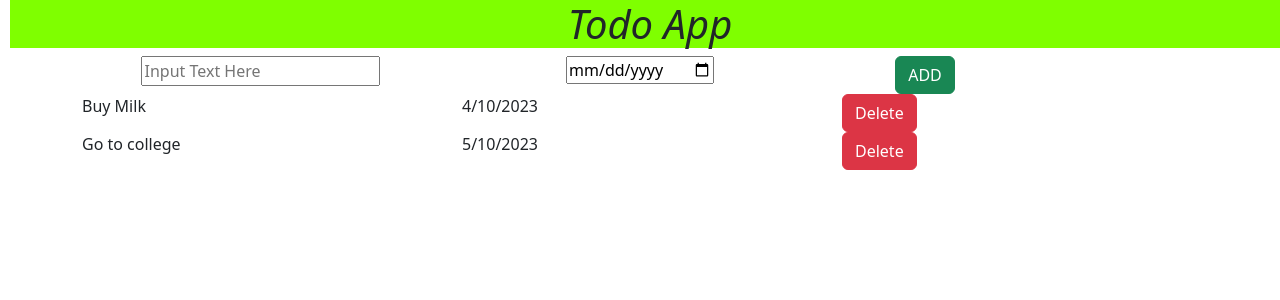
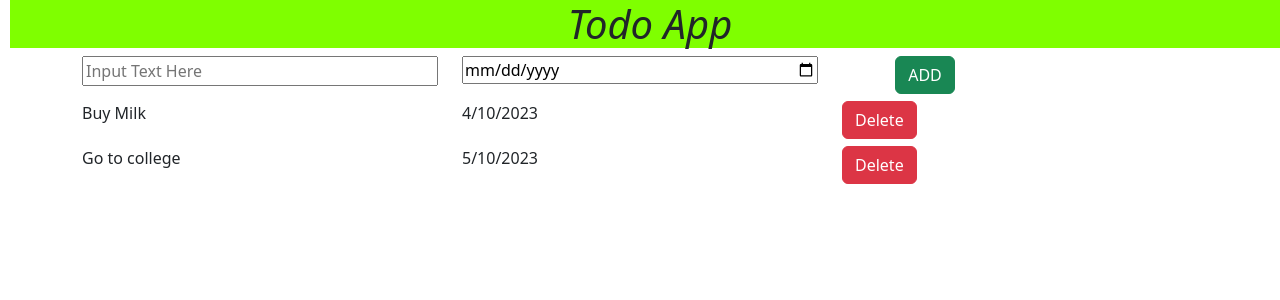
Before and after one commit to Crocodyll1/React, a React (Vite) app in the folder Projects/1-todo-app-version-1/: page / in a window 1280 px wide. Shown: the top 300 px of the page. Built offline with nearby package versions, Linux system fonts and the light colour scheme.

Commit message:
second commit

```diff
--- a/Projects/1-todo-app-version-1/src/App.css
+++ b/Projects/1-todo-app-version-1/src/App.css
@@ -11,9 +11,15 @@ h1 {
 
 
 }
+input{
+    width: 100%;
+}
 
 
 .items-container{
     text-align: left;
     /* background-color: rebeccapurple; */
 }
+.sk-row {
+    margin: 7px 3px;
+}
--- a/Projects/1-todo-app-version-1/src/components/TodoItem1.jsx
+++ b/Projects/1-todo-app-version-1/src/components/TodoItem1.jsx
@@ -6,7 +6,7 @@ function TodoItem1() {
     return (
         <div className="container">
 
-            <div className="row">
+            <div className="row sk-row">
                 <div class="col-4">
                    {TodoName}
                 </div>
--- a/Projects/1-todo-app-version-1/src/components/TodoItem2.jsx
+++ b/Projects/1-todo-app-version-1/src/components/TodoItem2.jsx
@@ -6,7 +6,7 @@ function TodoItem2() {
     return (
         <div class="container">
 
-            <div class="row">
+            <div class="row     sk-row">
                 <div className="col-4">
                    {TodoName}
                 </div>
--- a/Projects/1-todo-app-version-1/src/components/addTodo.jsx
+++ b/Projects/1-todo-app-version-1/src/components/addTodo.jsx
@@ -1,7 +1,7 @@
 function AddTodo() {
     return (
     <div className="container text-center">
-        <div className="row">
+        <div className="row sk-row">
             <div className="col-4">
                 <input type="text" placeholder="Input Text Here" />
             </div>
```
